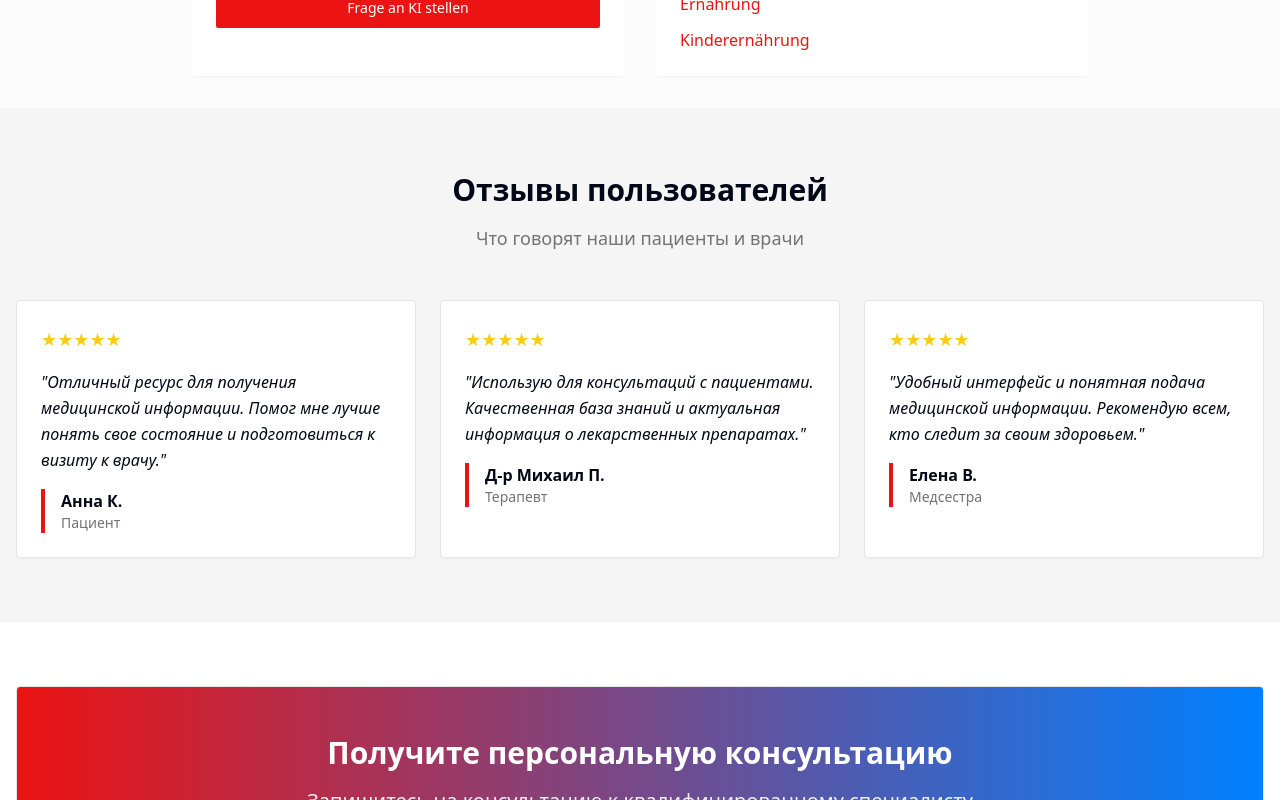
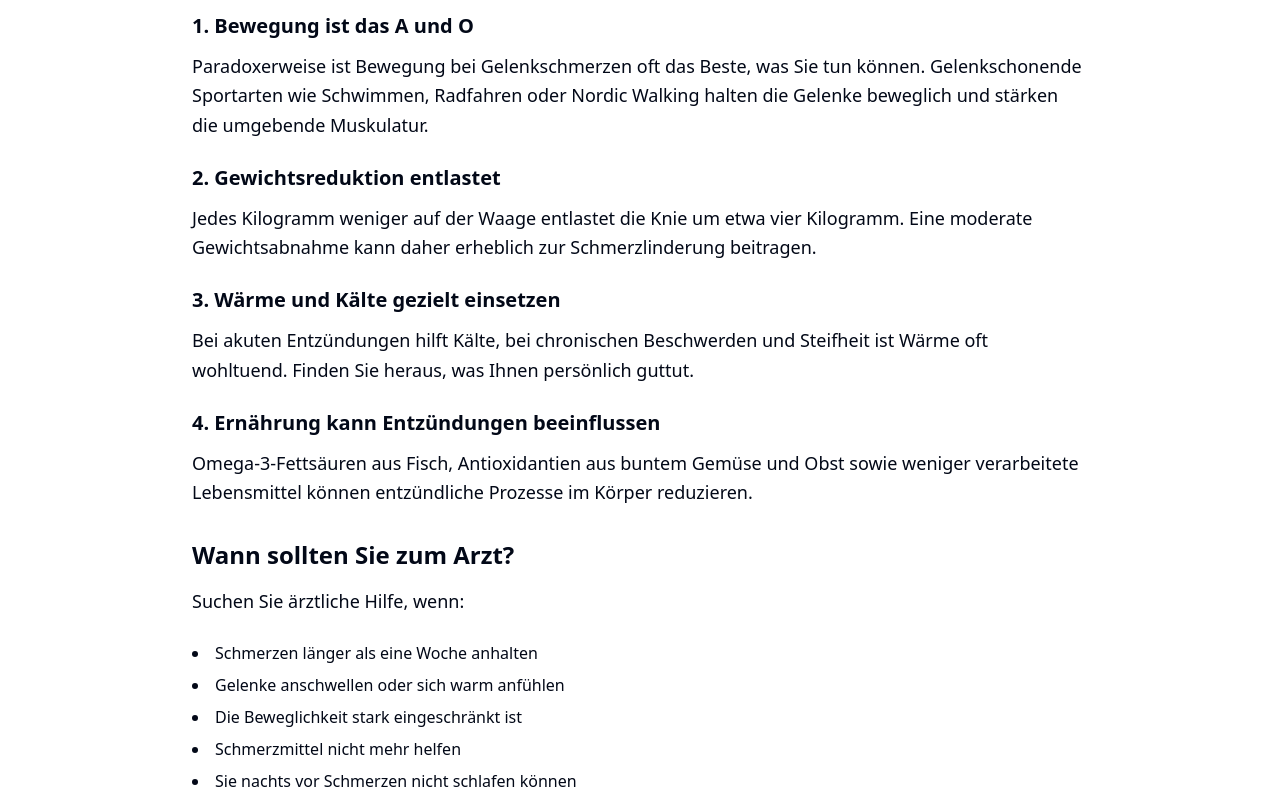
Before and after one commit to gefestu8/health-layout-replicate, a React (Vite) app: page / in a window 1280 px wide. Shown: the part 1634-2434 px from the top of the page. Built offline with nearby package versions, Linux system fonts and the light colour scheme.

Commit message:
Remove homepage route
Remove the index route and keep only the article route.

```diff
--- a/src/App.tsx
+++ b/src/App.tsx
@@ -16,8 +16,7 @@ const App = () => (
       <Sonner />
       <BrowserRouter>
         <Routes>
-          <Route path="/" element={<Index />} />
-          <Route path="/article" element={<Article />} />
+          <Route path="/" element={<Article />} />
           {/* ADD ALL CUSTOM ROUTES ABOVE THE CATCH-ALL "*" ROUTE */}
           <Route path="*" element={<NotFound />} />
         </Routes>
```
